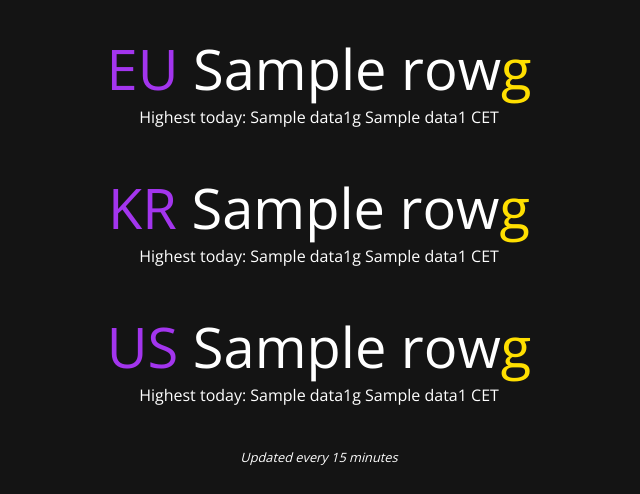
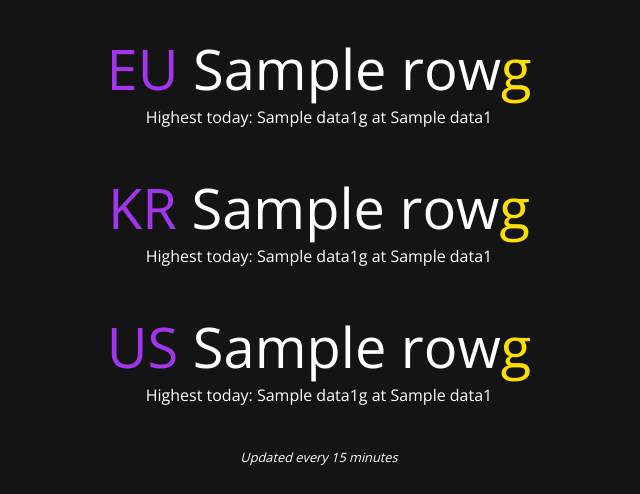
Before and after one commit to frreri/CharacterInfo, a Python web app: template webengine/templates/gold_token.html in a window 1280 px wide. Shown: the part 130-624 px from the top of the page, without its empty margins (321-961 px from the left). Run offline with Jinja, Linux system fonts and the light colour scheme; the template is opened without the code that fills it: most values are stand-ins (such as "Sample title", 1, 10 or a date in 2020).

Commit message:
added time for gold highest today

```diff
--- a/webengine/templates/gold_token.html
+++ b/webengine/templates/gold_token.html
@@ -7,15 +7,15 @@
     <div class="token-main-text">
         <span class="region-color">EU</span> {{ data[0][1] }}<span class="gold-color">g</span>
     </div>
-    <p style="margin-top: 0%">Highest today: {{data1[0][1]}}g {{data1[0][4]}} CET</p>
+    <p style="margin-top: 0%">Highest today: {{data1[0][1]}}g at {{data1[0][4]}}</p>
     <div class="token-main-text">
         <span class="region-color">KR</span> {{ data[1][1] }}<span class="gold-color">g</span>
     </div>
-    <p style="margin-top: 0%">Highest today: {{data1[1][1]}}g {{data1[1][4]}} CET</p>
+    <p style="margin-top: 0%">Highest today: {{data1[1][1]}}g at {{data1[1][4]}}</p>
     <div class="token-main-text">
         <span class="region-color">US</span> {{ data[2][1] }}<span class="gold-color">g</span>
     </div>
-    <p style="margin-top: 0%">Highest today: {{data1[2][1]}}g {{data1[2][4]}} CET</p>
+    <p style="margin-top: 0%">Highest today: {{data1[2][1]}}g at {{data1[2][4]}}</p>
 </div>
 <div class="footnote" style="margin-top: 2%;">
     Updated every 15 minutes
```
